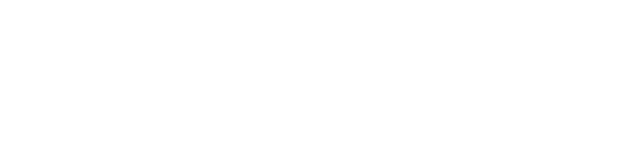
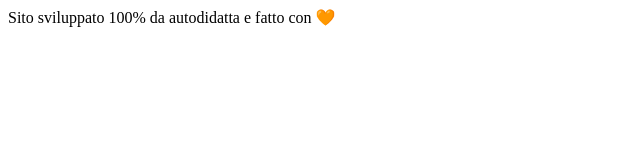
Before and after one commit to Camilla-Arena/FrameworkJS, a Gatsby site: page /footer in a window 1280 px wide. Before the commit this address had no page. Shown: the whole page, without its empty margins (0-640 px from the left). Built offline with nearby package versions, Linux system fonts and the light colour scheme; Gatsby itself is replaced by a stand-in of ours.

Commit message:
add footer

```diff
--- /dev/null
+++ b/src/components/footer.css
@@ -0,0 +1,5 @@
+span{
+    color:aliceblue;
+    display: table;
+    margin: 0 auto;
+}
--- a/src/components/layout.js
+++ b/src/components/layout.js
@@ -16,10 +16,13 @@
           navLinkText
              } from './layout.module.css'
 
+import Footer from '../pages/footer'
+import "./footer.css"
+
 const Layout = ({pageTitle, children}) => {
     return (
-
-        <div className={container}>
+        <React.Fragment>
+            <div className={container}>
             <nav>
                 <ul className={navLinks}>
                     <li className={navLinkItem}><Link to="/" className={navLinkText}>Home</Link></li>
@@ -33,8 +36,15 @@
                 {children}
             </main>
         </div>
+        <Footer>
+
+        </Footer>
+        </React.Fragment>
+
 
         )
 }
 
+
+
 export default Layout
--- /dev/null
+++ b/src/pages/footer.js
@@ -0,0 +1,11 @@
+import React from "react"
+
+const Footer = () => {
+    return (
+    <footer>
+        <span>Sito sviluppato 100% da autodidatta e fatto con 🧡</span>
+    </footer>
+    )
+}
+
+export default Footer
```
Also changed, not shown: src/pages/index.js (+7 -2 lines).
